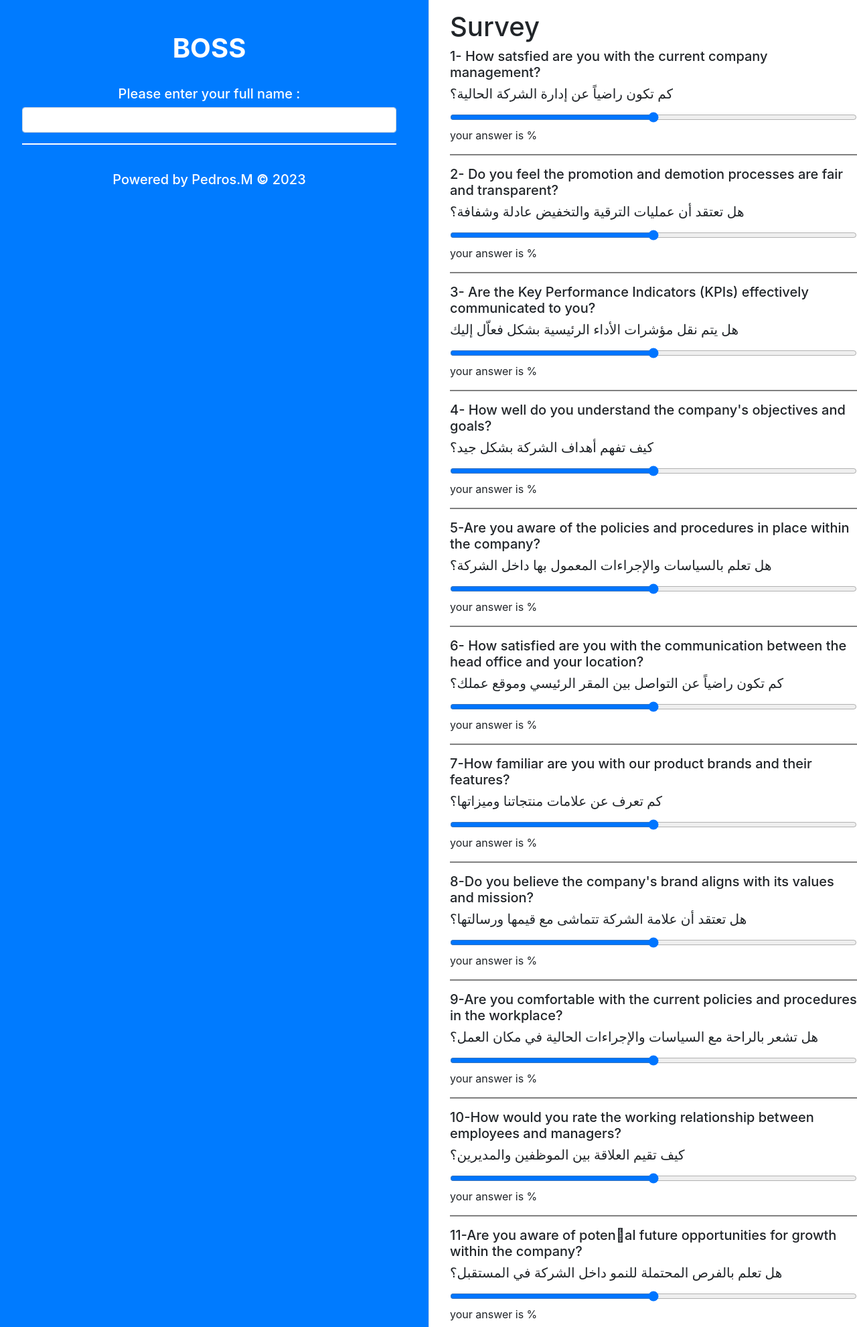
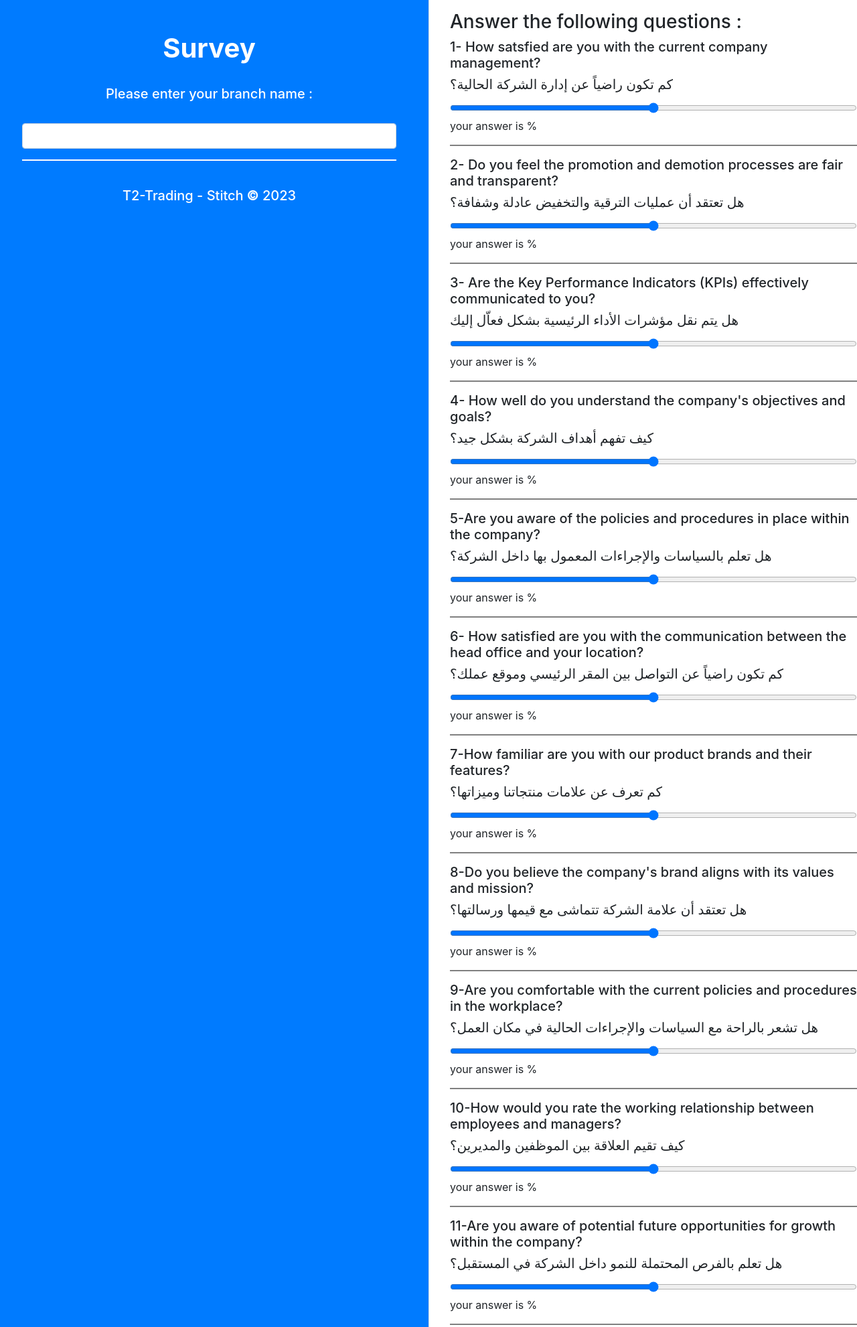
Before and after one commit to pedrosmazloumian/Quiz, a plain HTML site: page index.html in a window 1280 px wide. Shown: the top 1981 px of the page at 67% size. Drawn offline with nearby package versions, Linux system fonts and the light colour scheme.

Commit message:
Update index.html

```diff
--- a/index.html
+++ b/index.html
@@ -54,10 +54,11 @@
                background-repeat: no-repeat;
                background-size: cover;"> -->
         <div class="col-md-6 p-5 bg-primary text-white" >
-          <h1 style="font-weight: 700; text-align: center;">BOSS</h1>
+          <h1 style="font-weight: 700; text-align: center;">Survey</h1>
           <br>
           <div class="form-group">
-            <h5 for="name" style="text-align: center;">Please enter your full name :</h5>
+            <h5 for="name" style="text-align: center;">Please enter your branch name :</h5>
+            <br>
             <form oninput="x.value=parseInt(ID_NAME.value)">
                 <input type="text" id="ID_NAME" name="ID_NAME" class="form-control">
             </form>
@@ -67,11 +68,11 @@
           <hr style="border: 1px solid rgb(255, 255, 255);">
           <br>
           <h5 style="text-align: center;">
-            Powered by Pedros.M <strong>&copy</strong> 2023
+            T2-Trading - Stitch<strong> &copy</strong> 2023
           </h5>
         </div>
         <div class="col-md-6 border-left py-3" style="padding-left: 31px;">
-          <h1>Survey</h1>
+          <h3>Answer the following questions :</h3>
 
 <!-- ////////////////////////////////////////////       start the questions     ////////////////////////////////////////////////////// -->
 
@@ -221,7 +222,7 @@
 <hr style="border: 1px solid grey;">
 
           <div class="form-group">
-            <h5 for="name">11-Are you aware of poten􀆟al future opportunities for growth within the company?</h5>
+            <h5 for="name">11-Are you aware of potential future opportunities for growth within the company?</h5>
             <h5>ھل تعلم بالفرص المحتملة للنمو داخل الشركة في المستقبل؟</h5>
             <form oninput="x.value=parseInt(Branch_3.value)">
                 <input type="range" id="Branch_3" name="Branch_3" class="form-control" min="0" max="100">
@@ -331,7 +332,7 @@
 <hr style="border: 1px solid grey;">
 
           <div class="form-group">
-            <h5 for="name">19- Are you satisfied with the level of recognition you receive for your contribu􀆟ons?</h5>
+            <h5 for="name">19- Are you satisfied with the level of recognition you receive for your contributions?</h5>
             <h5>ھل أنت راضي عن مستوى التقدیر الذي تتلقاه عن مساھماتك؟</h5>
             <form oninput="x.value=parseInt(name_6.value)">
                 <input type="range" id="name_6" name="name_6" class="form-control" min="0" max="100">
@@ -399,7 +400,7 @@
 <hr style="border: 1px solid grey;">
 
           <div class="form-group">
-            <h5 for="name">24- How sa􀆟sfied are you with the performance appraisal process?</h5>
+            <h5 for="name">24- How satisfied are you with the performance appraisal process?</h5>
             <h5>كم تكون راضیاً عن عملیة تقییم الأداء؟</h5>
             <form oninput="x.value=parseInt(email_7.value)">
                 <input type="range" id="email_7" name="email_7" class="form-control" min="0" max="100">
```
